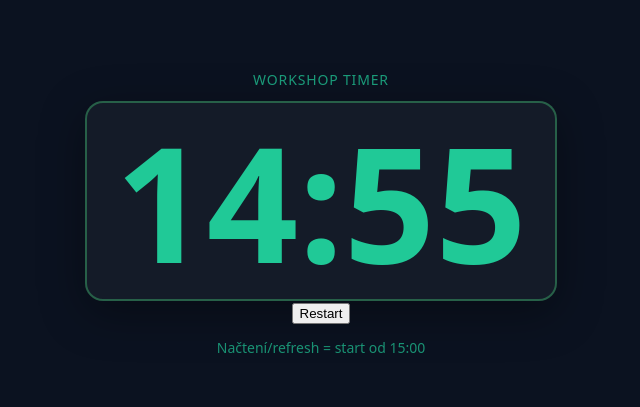
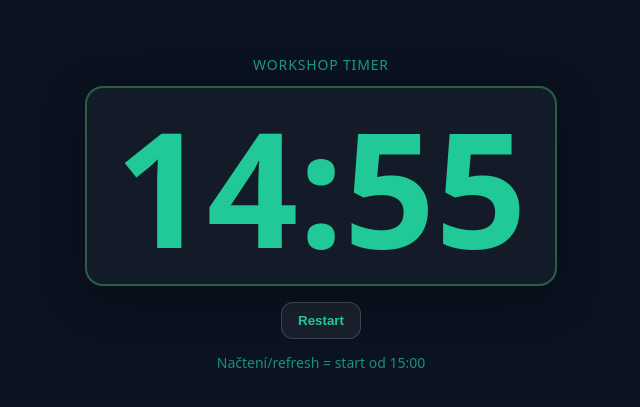
Before and after one commit to waldhauserjan/Projekt-JWA, a plain HTML site: page index.html in a window 1280 px wide. Shown: the part 187-594 px from the top of the page, without its empty margins (319-959 px from the left). Drawn offline with Linux system fonts and the light colour scheme.

Commit message:
Update index.html

```diff
--- a/index.html
+++ b/index.html
@@ -67,6 +67,29 @@
       opacity: .7;
       font-size: 14px;
     }
+    #restartBtn {
+  margin-top: 16px;
+  padding: 10px 16px;
+  border-radius: 12px;
+  border: 1px solid rgba(230, 238, 252, 0.18);
+  background: rgba(255, 255, 255, 0.06);
+  color: var(--fg);
+  font-weight: 700;
+  cursor: pointer;
+}
+
+#restartBtn:hover {
+  background: rgba(255, 255, 255, 0.10);
+}
+
+#restartBtn:active {
+  transform: translateY(1px);
+}
+
+#restartBtn:focus-visible {
+  outline: 3px solid rgba(45, 212, 191, 0.5); /* klidně uprav */
+  outline-offset: 3px;
+}
   </style>
 </head>
 
```
